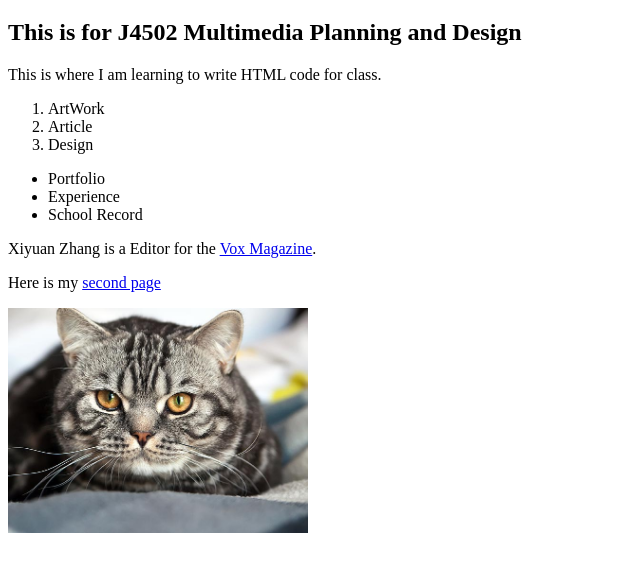
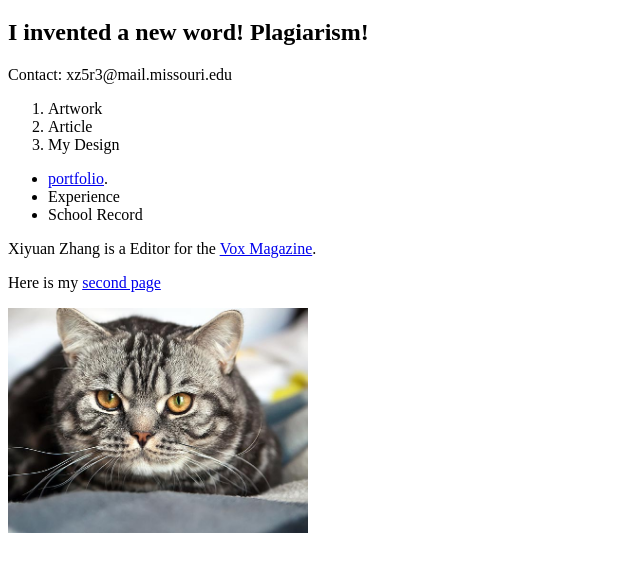
Before and after one commit to j4502-fs19/xiyuan-zhang, a plain HTML site: page index.html in a window 1280 px wide. Shown: the part 61-632 px from the top of the page, without its empty margins (0-640 px from the left). Drawn offline with Linux system fonts and the light colour scheme.

Commit message:
Add mypicture.jpg to depository

```diff
--- a/index.html
+++ b/index.html
@@ -4,22 +4,22 @@
    <html xmlns="http://www.w3.org/1999/xhtml">
 
    <head>
-     <title>Page Title goes here</title>
+     <title>Bikini Bottom</title>
 
      <meta http-equiv="content-type"
        content="text/html;charset=utf-8" />
      </head>
      <body>
        <h1>Xiyuan's website</h1>
-       <h2>This is for J4502 Multimedia Planning and Design</h2>
-       <p>This is where I am learning to write HTML code for class.</p>
+       <h2>I invented a new word! Plagiarism!</h2>
+       <p>Contact: xz5r3@mail.missouri.edu</p>
        <ol>
-         <li>ArtWork</li>
+         <li>Artwork</li>
          <li>Article</li>
-         <li>Design</li>
+         <li>My Design</li>
          </ol>
          <ul>
-           <li>Portfolio</li>
+           <li><a href="https:zhangxiyuan2015.myportfolio.com" target="_blank">portfolio</a>.</li>
            <li>Experience</li>
            <li>School Record</li>
            </ul>
```
Also changed, not shown: mypicture.jpg (added).
